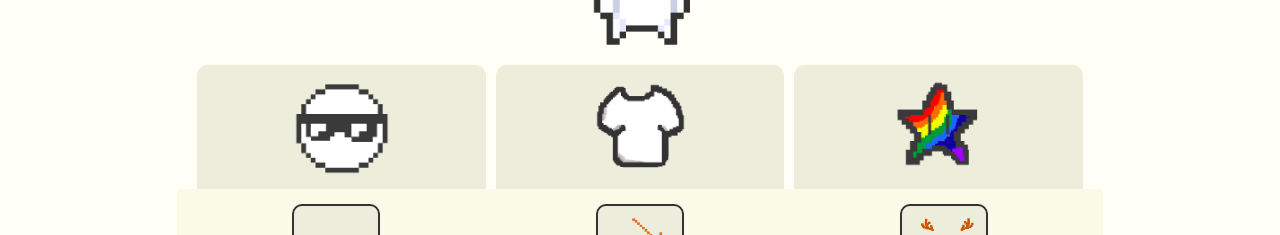
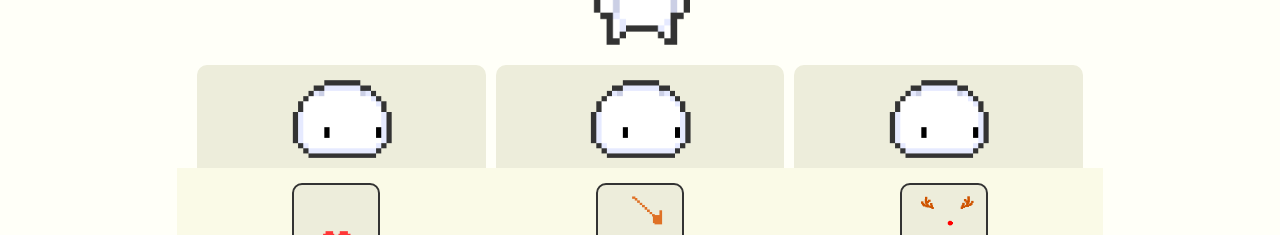
Before and after one commit to seungwan97/-SW-Cobby---Cobby-with-Github, a Next.js app in the folder frontend/: page /costume in a window 1280 px wide. Shown: the part 209-444 px from the top of the page. Built offline with nearby package versions, Linux system fonts and the light colour scheme; a web font is replaced by a local one.

Commit message:
feat: add default gifSrc for cobby component

```diff
--- a/frontend/components/common/Cobby/Cobby.tsx
+++ b/frontend/components/common/Cobby/Cobby.tsx
@@ -6,30 +6,34 @@ type PropsType = {
   gifSrc: string;
 };
 
-const Cobby = (props: PropsType) => {
+const Cobby = ({ gifSrc } : PropsType) => {
   const [cobby, setCobby] = useState("/Character/Cobby2.gif");
   const [cobbyCostume, setCobbyCostume] = useState("");
 
   useEffect(() => {
-    if (props.gifSrc) {
-      setCobbyCostume(props.gifSrc);
+    if (gifSrc) {
+      setCobbyCostume(gifSrc);
       setCobby("/Character/Cobby1.gif");
 
       if (cobby === "/Character/Cobby1.gif") {
         setCobby("/Character/Cobby2.gif");
       } else setCobby("/Character/Cobby1.gif");
     }
-  }, [props.gifSrc]); // 이방법말고는 도저히 불가능한가?
+  }, [gifSrc]); // 이방법말고는 도저히 불가능한가?
 
   return (
     <style.CobbyWrapper>
       <style.Cobby src={cobby} alt={cobbyCostume} />
 
       {cobbyCostume && (
-        <style.CobbyCostumedItem src={props.gifSrc}></style.CobbyCostumedItem>
+        <style.CobbyCostumedItem src={gifSrc}></style.CobbyCostumedItem>
       )}
     </style.CobbyWrapper>
   );
 };
 
+Cobby.defaultProps = {
+  gifSrc : ""
+};
+
 export default Cobby;
--- a/frontend/components/page/CostumePage/CostumeComponents/Inventory.tsx
+++ b/frontend/components/page/CostumePage/CostumeComponents/Inventory.tsx
@@ -9,15 +9,15 @@ type ItemType = {
 const typeList: ItemType[] = [
   {
     name: "Head",
-    imgSrc: "/InventoryType/head.png",
+    imgSrc: "/navItems/cobbyface.png",
   },
   {
     name: "Body",
-    imgSrc: "/InventoryType/body.png",
+    imgSrc: "/navItems/cobbyface.png",
   },
   {
     name: "Effect",
-    imgSrc: "/InventoryType/effect.png",
+    imgSrc: "/navItems/cobbyface.png",
   },
 ];
 
```
